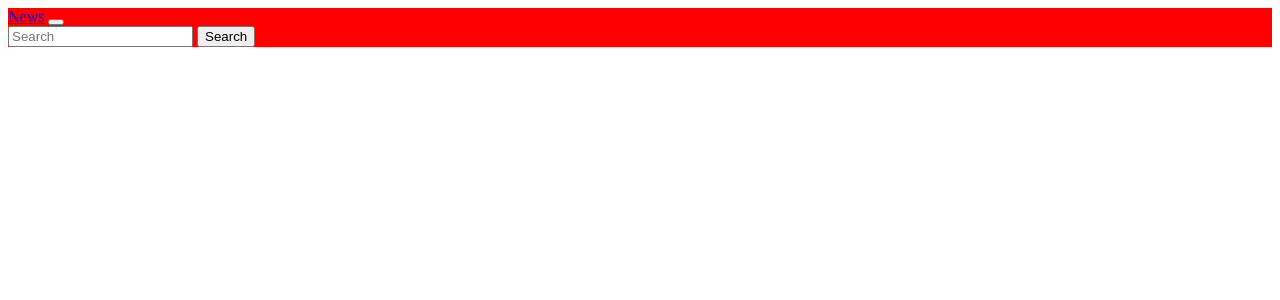
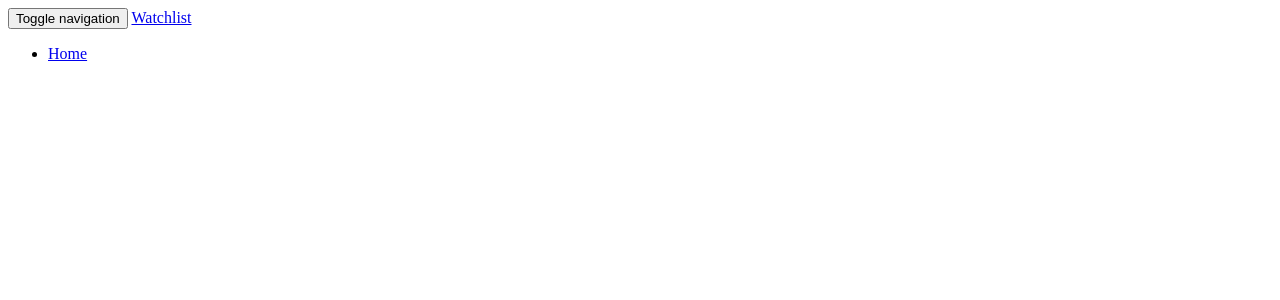
Before and after one commit to FredAtei/News, a Python web app: template app/templates/navbar.html in a window 1280 px wide. Shown: the top 300 px of the page. Run offline with Jinja, Linux system fonts and the light colour scheme; the template is opened without the code that fills it, so the values that code supplies are empty; some libraries are stand-ins or nearby versions.

Commit message:
add template changes

```diff
--- a/app/config.py
+++ /dev/null
@@ -1,5 +0,0 @@
-import os
-
-class Config:
-    API_KEY=os.environ.get("API_KEY")
-    NEWS_API_BASE_URL= 'https://newsapi.org/v2/{}?apiKey={}'
--- a/app/templates/navbar.html
+++ b/app/templates/navbar.html
@@ -1,13 +1,27 @@
-<nav class="navbar navbar-expand-lg navbar-light" style="background-color: red">
-  <a class="navbar-brand" href="#">News</a>
-  <button class="navbar-toggler" type="button" data-toggle="collapse" data-target="#navbarSupportedContent" aria-controls="navbarSupportedContent" aria-expanded="false" aria-label="Toggle navigation">
-    <span class="navbar-toggler-icon"></span>
-  </button>
+<!DOCTYPE html>
+<html>
+  <head>
+    <meta charset="utf-8">
+    <title></title>
+  </head>
+  <body>
+    <div class="navbar navbar-inverse" role="navigation">
+        <div class="container-fluid">
+            <div class="navbar-header">
+                <button type="button" class="navbar-toggle" data-toggle="collapse" data-target=".navbar-collapse">
+                  <span class="sr-only">Toggle navigation</span>
+                  <span class="icon-bar"></span>
+                  <span class="icon-bar"></span>
+                  <span class="icon-bar"></span>
+                </button>
+                <a class="navbar-brand" href="/"> Watchlist </a>
+            </div>
+            <div class="navbar-collapse collapse">
+                <ul class="nav navbar-nav">
+                    <li><a href="/">Home</a></li>
+            </div>
 
-  <div class="collapse navbar-collapse" id="navbarSupportedContent">
-    <form class="form-inline my-2 my-lg-0" float="right">
-      <input class="form-control mr-sm-2" type="search" placeholder="Search" aria-label="Search">
-      <button class="btn btn-outline-success my-2 my-sm-0" type="submit">Search</button>
-    </form>
-  </div>
-</nav>
+        </div>
+    </div>
+  </body>
+</html>
```
Also changed, not shown: app/models/news.py (deleted, +0 -27 lines), app/templates/base.html (+6 -26 lines), app/views.py (deleted, +0 -11 lines), app/error.py (deleted), 1 other file.
